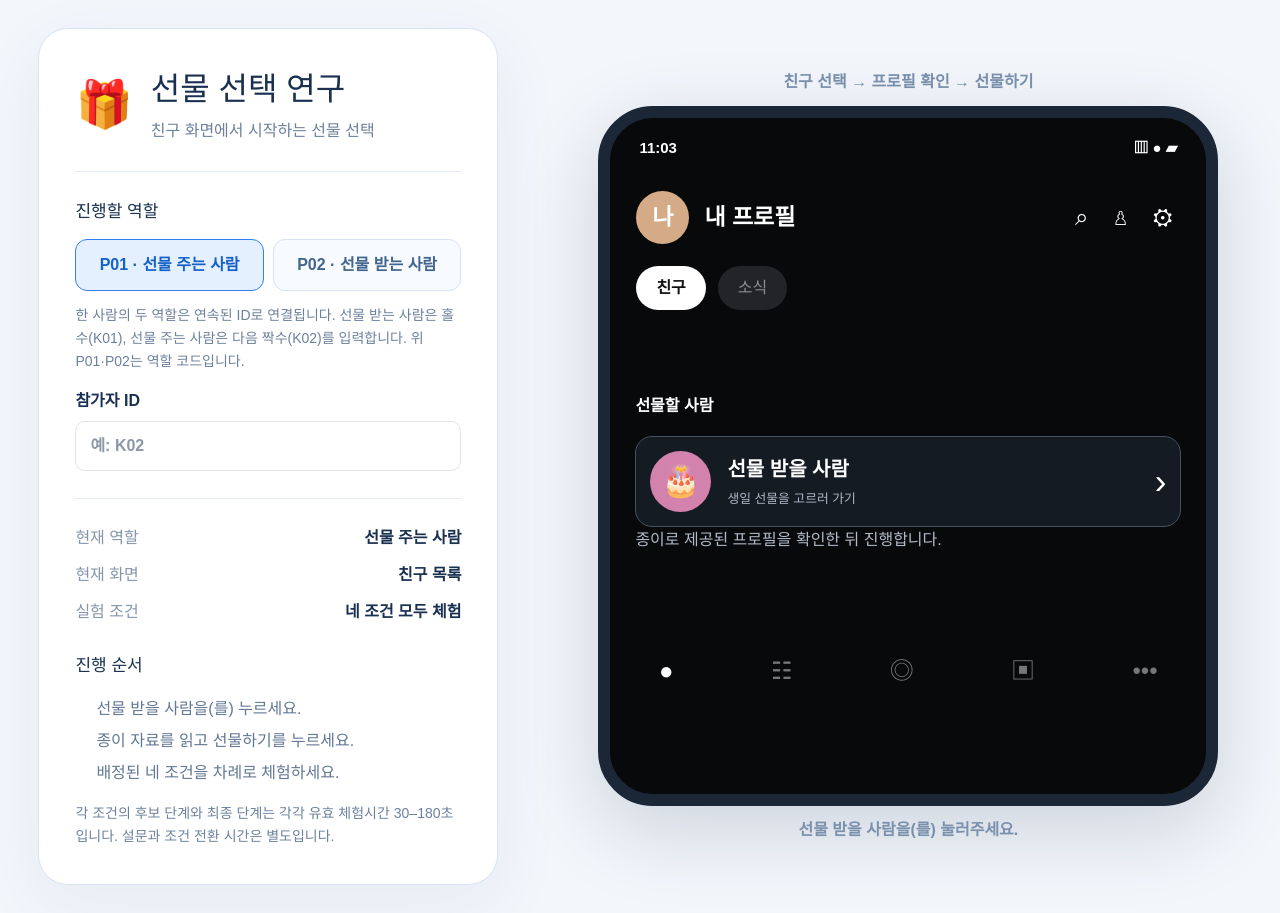
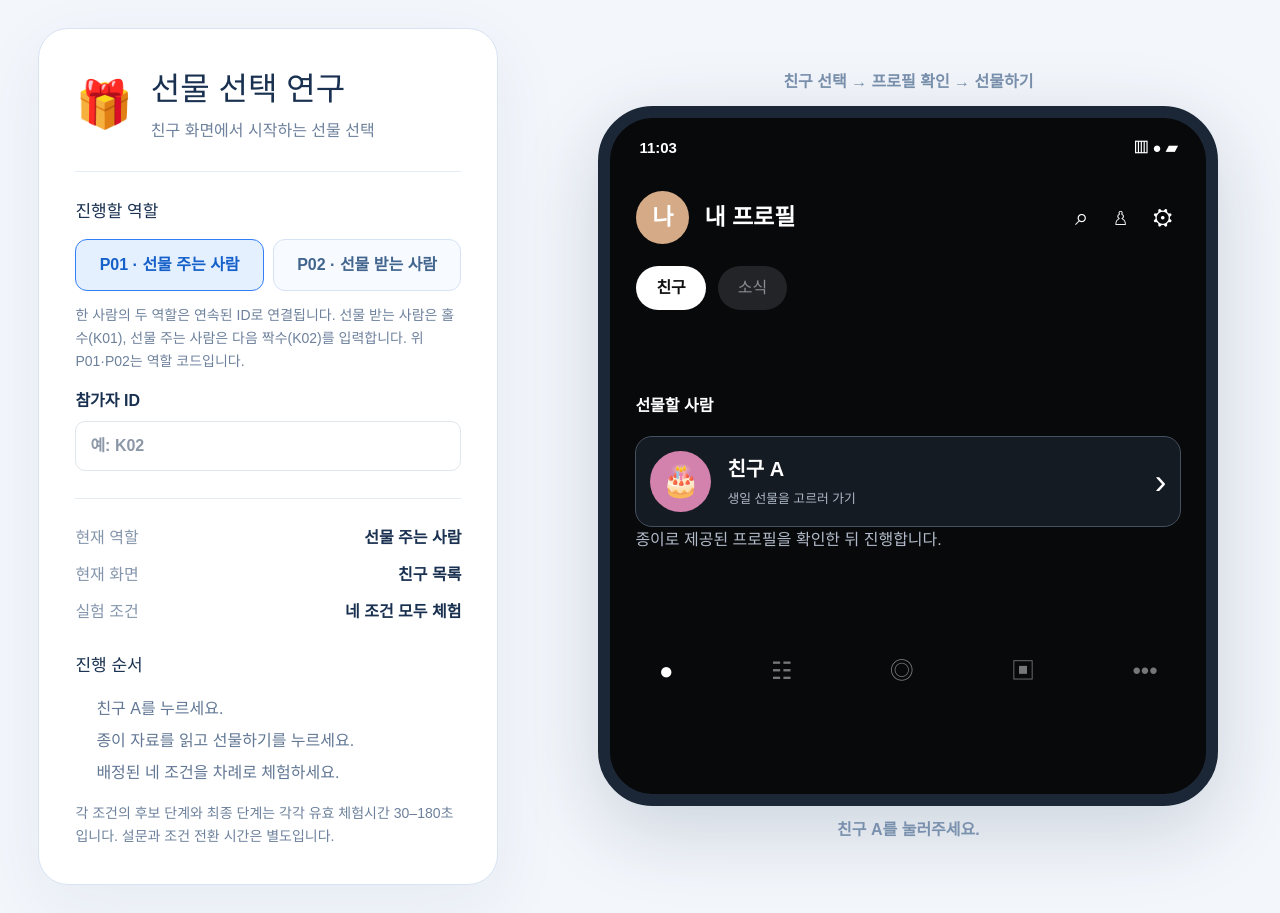
Before and after one commit to sehyunhy/MASTER_project, a Next.js app: page /start in a window 1280 px wide. Built offline with nearby package versions, Linux system fonts and the light colour scheme.

Commit message:
Use Friend A across giver profiles

```diff
--- a/components/ParticipantStart.tsx
+++ b/components/ParticipantStart.tsx
@@ -56,9 +56,9 @@ export function ParticipantStart() {
       </label>
       {validParticipantId(participantNumber.trim(),role) && <p className="study-entry-help">같은 사람의 {role==="giver"?"선물 받는 사람":"선물 주는 사람"} ID: {counterpartId(participantNumber.trim(),role)}</p>}
       <div className="study-entry-divider" />
-      <dl className="study-entry-facts"><div><dt>현재 역할</dt><dd>{roleLabel}</dd></div><div><dt>현재 화면</dt><dd>{screen === "friends" ? "친구 목록" : "선물 받을 사람 프로필"}</dd></div><div><dt>실험 조건</dt><dd>네 조건 모두 체험</dd></div></dl>
+      <dl className="study-entry-facts"><div><dt>현재 역할</dt><dd>{roleLabel}</dd></div><div><dt>현재 화면</dt><dd>{screen === "friends" ? "친구 목록" : "친구 A 프로필"}</dd></div><div><dt>실험 조건</dt><dd>네 조건 모두 체험</dd></div></dl>
       <h2>진행 순서</h2>
-      <ol className="study-entry-steps"><li>{role === "giver" ? "선물 받을 사람" : "친구 A"}을(를) 누르세요.</li><li>{role === "giver" ? "종이 자료를 읽고 선물하기를 누르세요." : "생일 선물 이야기를 읽고 관찰을 시작하세요."}</li><li>배정된 네 조건을 차례로 체험하세요.</li></ol>
+      <ol className="study-entry-steps"><li>친구 A를 누르세요.</li><li>{role === "giver" ? "종이 자료를 읽고 선물하기를 누르세요." : "생일 선물 이야기를 읽고 관찰을 시작하세요."}</li><li>배정된 네 조건을 차례로 체험하세요.</li></ol>
       <p className="study-entry-help">각 조건의 후보 단계와 최종 단계는 각각 유효 체험시간 {MINIMUM_PHASE_MS/1000}–{MAXIMUM_PHASE_MS/1000}초입니다. 설문과 조건 전환 시간은 별도입니다.</p>
       {error && <p className="study-entry-error" role="alert">{error}</p>}
     </aside>
@@ -69,16 +69,16 @@ export function ParticipantStart() {
         {screen === "friends" ? <>
           <header className="study-friends-header"><div><span className="study-me-avatar">나</span><strong>내 프로필</strong></div><span className="study-friends-icons" aria-hidden="true">⌕ ♙ ⚙</span></header>
           <div className="study-friends-tabs"><span className="is-active">친구</span><span>소식</span></div>
-          <div className="study-friends-list"><p>{role === "giver" ? "선물할 사람" : "생일 선물 이야기"}</p><button type="button" className="study-friend-row" onClick={() => setScreen("profile")}><span className="study-friend-avatar">🎂</span><span><strong>{role === "giver" ? "선물 받을 사람" : "친구 A"}</strong><small>{role === "giver" ? "생일 선물을 고르러 가기" : "선물 선택 과정을 관찰하기"}</small></span><span className="study-friend-arrow" aria-hidden="true">›</span></button><p className="study-friend-hint">{role === "giver" ? "종이로 제공된 프로필을 확인한 뒤 진행합니다." : "같은 친구와 같은 생일 선물을 네 가지 방식으로 살펴봅니다."}</p></div>
+          <div className="study-friends-list"><p>{role === "giver" ? "선물할 사람" : "생일 선물 이야기"}</p><button type="button" className="study-friend-row" onClick={() => setScreen("profile")}><span className="study-friend-avatar">🎂</span><span><strong>친구 A</strong><small>{role === "giver" ? "생일 선물을 고르러 가기" : "선물 선택 과정을 관찰하기"}</small></span><span className="study-friend-arrow" aria-hidden="true">›</span></button><p className="study-friend-hint">{role === "giver" ? "종이로 제공된 프로필을 확인한 뒤 진행합니다." : "같은 친구와 같은 생일 선물을 네 가지 방식으로 살펴봅니다."}</p></div>
           <nav className="study-phone-nav" aria-label="화면 장식"><span className="is-active">●</span><span>☷</span><span>◎</span><span>▣</span><span>•••</span></nav>
         </> : <>
-          <header className="study-profile-top"><button type="button" onClick={() => setScreen("friends")} aria-label="친구 목록으로 돌아가기">×</button><span>선물 받을 사람</span><span aria-hidden="true">♧</span></header>
-          <div className="study-profile-center"><div className="study-profile-avatar">🎂</div><h2>{role === "giver" ? "선물 받을 사람" : "친구 A"}</h2><p>{role === "giver" ? "종이 자극물의 인물과 선물 상황을 확인해 주세요." : "오늘은 당신의 생일입니다. 친구 A가 준비한 선물을 살펴보세요."}</p></div>
+          <header className="study-profile-top"><button type="button" onClick={() => setScreen("friends")} aria-label="친구 목록으로 돌아가기">×</button><span>친구 A</span><span aria-hidden="true">♧</span></header>
+          <div className="study-profile-center"><div className="study-profile-avatar">🎂</div><h2>친구 A</h2><p>{role === "giver" ? "종이 자극물의 인물과 선물 상황을 확인해 주세요." : "오늘은 당신의 생일입니다. 친구 A가 준비한 선물을 살펴보세요."}</p></div>
           <div className="study-profile-actions"><button type="button" disabled={busy} onClick={() => void enterExperiment()}><span aria-hidden="true">🎁</span>{busy ? "준비 중…" : role === "giver" ? "선물하기" : "관찰 시작"}</button></div>
           <section className="study-profile-paper"><strong>{role === "giver" ? "연구 안내" : "당신의 생일 선물"}</strong>{role === "giver" ? <p>선물 받을 사람의 정보는 종이 자료를 기준으로 합니다. 앱에서는 실제 상품 후보와 Agent와의 대화를 확인합니다.</p> : <><p className="study-recipient-story">{RECIPIENT_STORY}</p><p>화면 속 친구 A의 선택 과정은 연구자가 구성한 시나리오입니다. 당신의 실제 행동과 구분해 기록합니다.</p></>}</section>
         </>}
       </div></div>
-      <p className="study-demo-caption">{screen === "friends" ? `${role === "giver" ? "선물 받을 사람" : "친구 A"}을(를) 눌러주세요.` : role === "giver" ? "종이 자료를 읽은 뒤 선물하기를 눌러주세요." : "생일 선물 이야기를 읽은 뒤 관찰 시작을 눌러주세요."}</p>
+      <p className="study-demo-caption">{screen === "friends" ? "친구 A를 눌러주세요." : role === "giver" ? "종이 자료를 읽은 뒤 선물하기를 눌러주세요." : "생일 선물 이야기를 읽은 뒤 관찰 시작을 눌러주세요."}</p>
     </section>
   </main>;
 }
--- a/config/study-profiles.json
+++ b/config/study-profiles.json
@@ -1,12 +1,12 @@
 {
-  "schema_version": "study-profiles-v7",
+  "schema_version": "study-profiles-v8",
   "source_file": "gift_stimuli_relationship_types_v3.original.json",
-  "editorial_note": "Paper profile source for the current study. Historical relationship source remains archived separately.",
+  "editorial_note": "Giver-facing profiles use the shared name 친구 A while retaining each profile code and characteristics. Historical source remains archived separately.",
   "profiles": [
     {
       "id": "R1",
       "profile_code": "R1",
-      "name": "지안",
+      "name": "친구 A",
       "age": 29,
       "hobbies": [
         "피부 관리",
@@ -18,8 +18,8 @@
       "lifestyle_context": "퇴근 후 집에서 쉬면서 피부 관리와 일상 기록을 즐깁니다.",
       "gift_budget": 50000,
       "gift_occasion": "생일",
-      "version": "study-profiles-v7",
-      "participant_text": "지안은 29세 여성입니다. 퇴근 후 집에서 쉬면서 피부 관리와 일상 기록을 즐깁니다. 최근에는 집에서 쓰는 기초 관리 제품을 살펴보고, 간단한 관리 루틴을 유지하는 데 관심이 있습니다.\n\n사용 방법이 간단하고 평소의 관리 과정에 자연스럽게 넣어 쓸 수 있는 제품을 선호합니다. 여러 단계를 거쳐 사용하거나 관리 방법이 복잡한 제품은 선호하지 않습니다.",
+      "version": "study-profiles-v8",
+      "participant_text": "친구 A는 29세 여성입니다. 퇴근 후 집에서 쉬면서 피부 관리와 일상 기록을 즐깁니다. 최근에는 집에서 쓰는 기초 관리 제품을 살펴보고, 간단한 관리 루틴을 유지하는 데 관심이 있습니다.\n\n사용 방법이 간단하고 평소의 관리 과정에 자연스럽게 넣어 쓸 수 있는 제품을 선호합니다. 여러 단계를 거쳐 사용하거나 관리 방법이 복잡한 제품은 선호하지 않습니다.",
       "gender": "여성",
       "source_uuid": "a145c83d49de4b68a070003691610ae8",
       "source_dataset": "nvidia/Nemotron-Personas-Korea",
@@ -31,7 +31,7 @@
     {
       "id": "R2",
       "profile_code": "R2",
-      "name": "윤재",
+      "name": "친구 A",
       "age": 31,
       "hobbies": [
         "독서",
@@ -43,8 +43,8 @@
       "lifestyle_context": "퇴근 후 집에서 책을 읽거나 조용히 쉬는 시간을 즐깁니다.",
       "gift_budget": 50000,
       "gift_occasion": "생일",
-      "version": "study-profiles-v7",
-      "participant_text": "윤재는 31세 남성입니다. 퇴근 후 집에서 책을 읽거나 조용히 쉬는 시간을 즐깁니다. 최근에는 좋아하는 책을 다시 읽고, 집에서 편안하게 휴식하는 데 관심이 있습니다.\n\n촉감이 편안하고 작은 공간에서도 부담 없이 사용할 수 있는 소품을 선호합니다. 눈에 띄는 무늬나 강한 향이 있는 물건은 선호하지 않습니다.",
+      "version": "study-profiles-v8",
+      "participant_text": "친구 A는 31세 남성입니다. 퇴근 후 집에서 책을 읽거나 조용히 쉬는 시간을 즐깁니다. 최근에는 좋아하는 책을 다시 읽고, 집에서 편안하게 휴식하는 데 관심이 있습니다.\n\n촉감이 편안하고 작은 공간에서도 부담 없이 사용할 수 있는 소품을 선호합니다. 눈에 띄는 무늬나 강한 향이 있는 물건은 선호하지 않습니다.",
       "gender": "남성",
       "source_uuid": "093151f05e8943699471e1fc19ff839c",
       "source_dataset": "nvidia/Nemotron-Personas-Korea",
@@ -56,7 +56,7 @@
     {
       "id": "R3",
       "profile_code": "R3",
-      "name": "수빈",
+      "name": "친구 A",
       "age": 27,
       "hobbies": [
         "산책하며 사진 찍기",
@@ -68,8 +68,8 @@
       "lifestyle_context": "주말에는 산책하며 사진을 찍고, 집에서 작은 공간을 꾸미는 시간을 즐깁니다.",
       "gift_budget": 50000,
       "gift_occasion": "생일",
-      "version": "study-profiles-v7",
-      "participant_text": "수빈은 27세 여성입니다. 주말에는 산책하며 사진을 찍고, 집에서 작은 공간을 꾸미는 시간을 즐깁니다. 최근에는 찍은 사진을 정리하고 책상이나 선반을 작은 소품으로 꾸미는 데 관심이 있습니다.\n\n차분한 색상과 단정한 디자인으로 기존 물건들과 자연스럽게 어울리는 소품을 선호합니다. 크기가 지나치게 크거나 장식이 화려한 물건은 선호하지 않습니다.",
+      "version": "study-profiles-v8",
+      "participant_text": "친구 A는 27세 여성입니다. 주말에는 산책하며 사진을 찍고, 집에서 작은 공간을 꾸미는 시간을 즐깁니다. 최근에는 찍은 사진을 정리하고 책상이나 선반을 작은 소품으로 꾸미는 데 관심이 있습니다.\n\n차분한 색상과 단정한 디자인으로 기존 물건들과 자연스럽게 어울리는 소품을 선호합니다. 크기가 지나치게 크거나 장식이 화려한 물건은 선호하지 않습니다.",
       "gender": "여성",
       "source_uuid": "250145caa9b74e4aaf073d559a61614e",
       "source_dataset": "nvidia/Nemotron-Personas-Korea",
@@ -81,7 +81,7 @@
     {
       "id": "R4",
       "profile_code": "R4",
-      "name": "현우",
+      "name": "친구 A",
       "age": 30,
       "hobbies": [
         "집에서 요리하기",
@@ -93,8 +93,8 @@
       "lifestyle_context": "평일 저녁에는 간단한 식사를 준비하고, 주말에는 영상에서 본 레시피를 따라 요리하는 시간을 즐깁니다.",
       "gift_budget": 50000,
       "gift_occasion": "생일",
-      "version": "study-profiles-v7",
-      "participant_text": "현우는 30세 남성입니다. 평일 저녁에는 간단한 식사를 준비하고, 주말에는 영상에서 본 레시피를 따라 요리하는 시간을 즐깁니다. 최근에는 파스타 같은 익숙한 메뉴를 조금씩 바꿔 만들어 보는 데 관심이 있습니다.\n\n보관과 세척이 쉽고 여러 요리에 반복해서 사용할 수 있는 도구를 선호합니다. 한 가지 용도로만 쓰이거나 보관 공간을 많이 차지하는 도구는 선호하지 않습니다.",
+      "version": "study-profiles-v8",
+      "participant_text": "친구 A는 30세 남성입니다. 평일 저녁에는 간단한 식사를 준비하고, 주말에는 영상에서 본 레시피를 따라 요리하는 시간을 즐깁니다. 최근에는 파스타 같은 익숙한 메뉴를 조금씩 바꿔 만들어 보는 데 관심이 있습니다.\n\n보관과 세척이 쉽고 여러 요리에 반복해서 사용할 수 있는 도구를 선호합니다. 한 가지 용도로만 쓰이거나 보관 공간을 많이 차지하는 도구는 선호하지 않습니다.",
       "gender": "남성",
       "source_uuid": "20df908dd5f74569b5d84158c9298a03",
       "source_dataset": "nvidia/Nemotron-Personas-Korea",
--- a/lib/study/agent.ts
+++ b/lib/study/agent.ts
@@ -83,7 +83,7 @@ export function verifiedEvidence(product: StudyProduct, quote: string) {
 
 export function groundedReason(profile: StudyProfile, product: StudyProduct, quote: string) {
   verifiedEvidence(product,quote);
-  return `${profile.name}님의 종이 프로필을 참고해 고른 후보입니다. ${productInfoKo(product)}`;
+  return `${profile.name}의 종이 프로필을 참고해 고른 후보입니다. ${productInfoKo(product)}`;
 }
 
 export function isBroadDelegation(text: string) {
```
